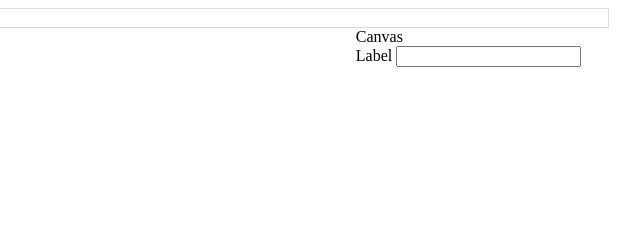
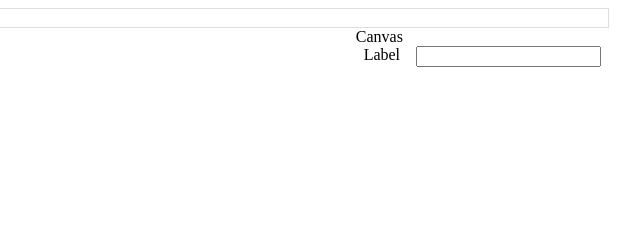
Before and after one commit to mayank8aug/FlowChartGenerator, a plain HTML site: page index.html in a window 1280 px wide. Shown: the top 240 px of the page, 537-1177 px from the left. Drawn offline with nearby package versions, Linux system fonts and the light colour scheme.

Commit message:
Update index.html

```diff
--- a/index.html
+++ b/index.html
@@ -36,7 +36,7 @@
             </div>
             <div id="flowchart-settings">
                 <div id="header-title">Canvas</div>
-                <div id="label-container">
+                <div id="label-container" class="display-flex justify-space-around align-items-center">
                     <span id="label-text">Label</span>
                     <input type="text" value="" id="label" />
                 </div>
```
